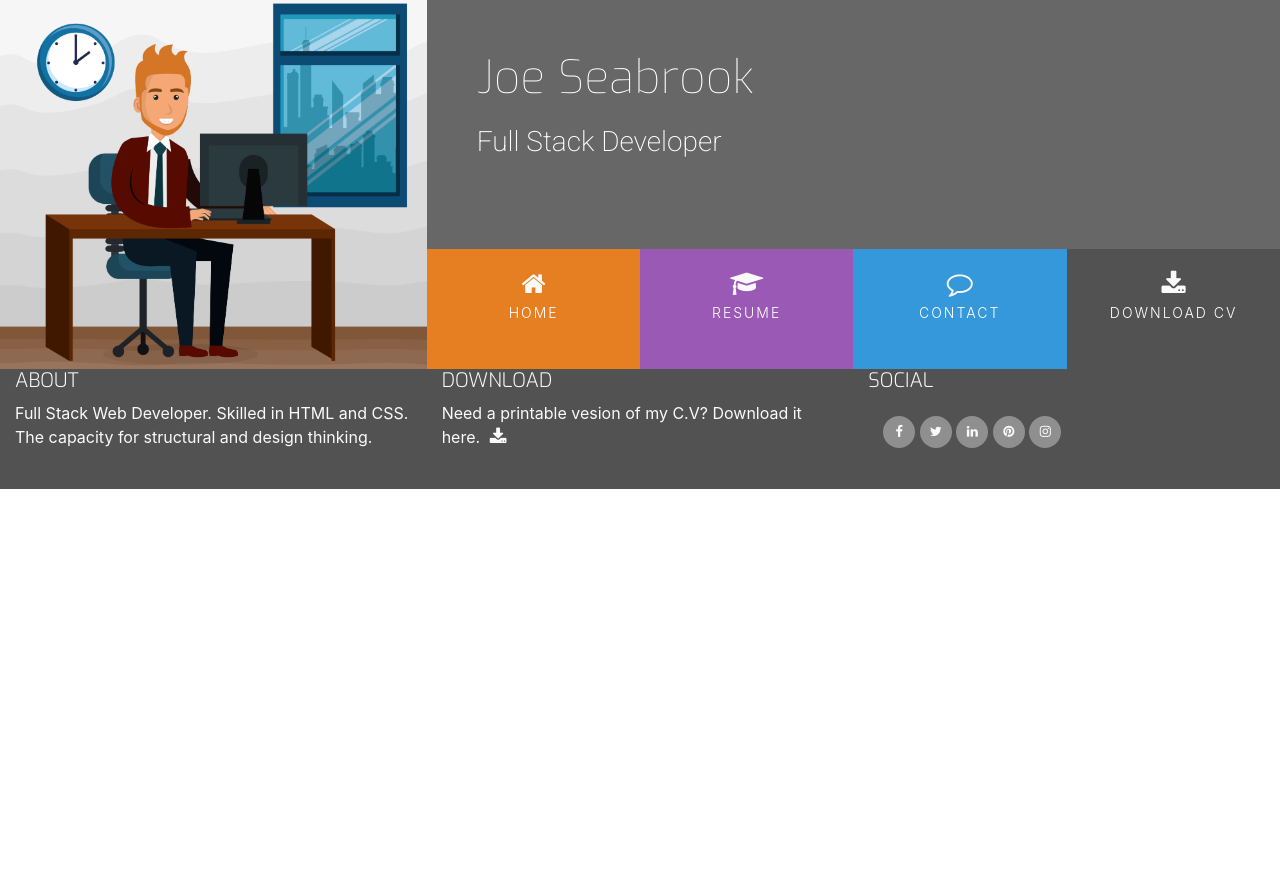
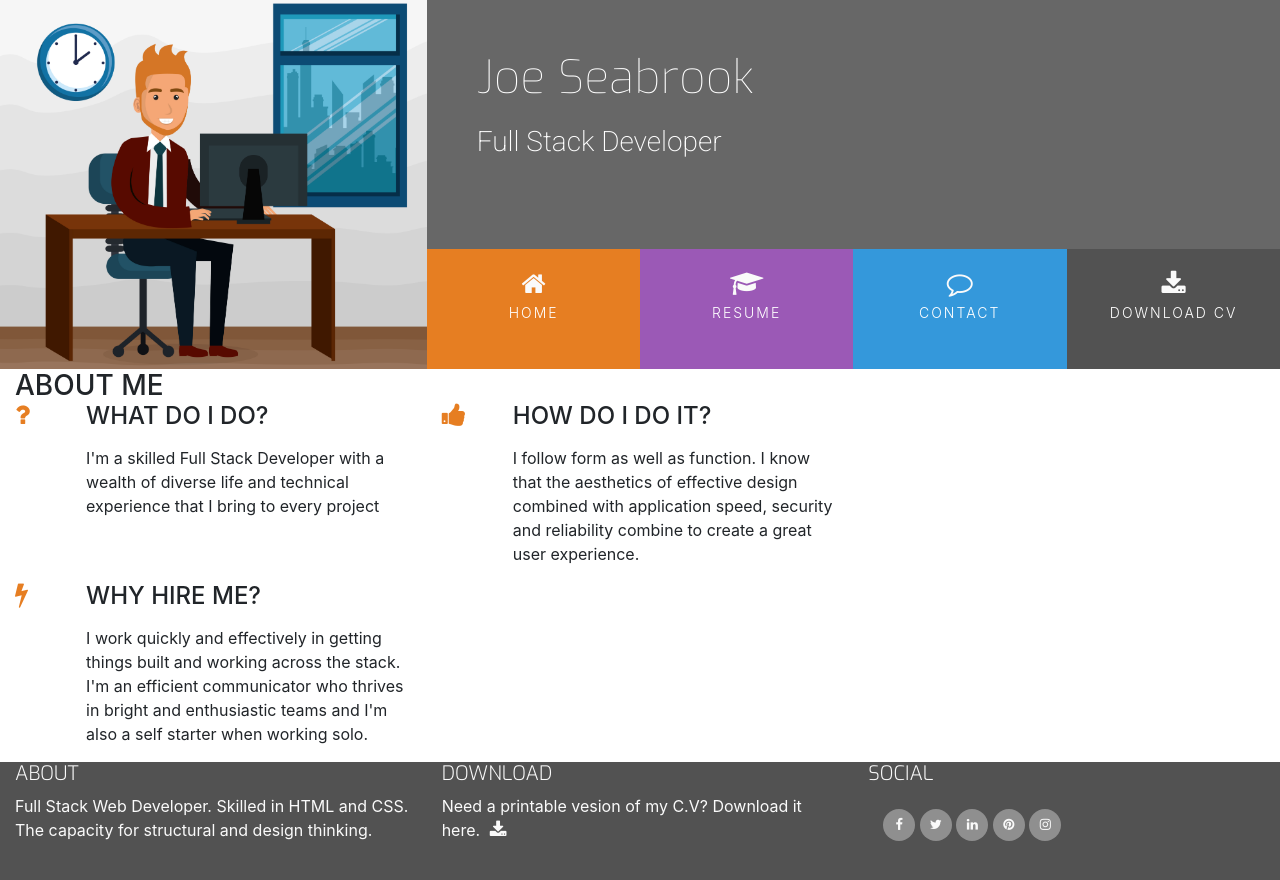
Before and after one commit to Jaycode88/mycv, a plain HTML site: page index.html in a window 1280 px wide. Before the commit the page ends 800 px from the top, so only its background shows below. Drawn offline with nearby package versions, Linux system fonts and the light colour scheme.

Commit message:
Add about me index.html

```diff
--- a/assets/css/style.css
+++ b/assets/css/style.css
@@ -188,3 +188,14 @@ footer {
 #fotter-details {
     padding: 20px;
 }
+
+/*--------------three reasons --------*/
+
+.three-reasons-icon {
+    font-size: 26px;
+    color: #e67e22;
+}
+
+.three-reasons-heading {
+    margin-bottom: 15px;
+}
--- a/index.html
+++ b/index.html
@@ -51,8 +51,61 @@
             </div>
         </div>
     </header>
-    <section>
+    <section class="container-fluid">
+        <div class="row row-table">
+            <div class="col-md-8 bg-color-three-reasons section-column">
+                <div class="row">
+                    <div class="col">
+                        <h3 class="section-heading uppercase">About Me</h3>
+                    </div>
+                </div>
+                <div class="row">
+                    <div class="col-10 offset-1 offset-sm-0 col-sm-4 col-md-6">
+                        <div class="row">
+                            <div class="col-2">
+                                <i class="three-reasons-icon fa fa-question" aria-hidden="true"></i>
+                            </div>
+                            <div class="col-10">
+                                <h4 class="three-reasons-heading uppercase">What do I do?</h4>
+                                <p>I'm a skilled Full Stack Developer with a wealth of diverse
+                                    life and technical experience that I bring to every project
+                                </p>
+                            </div>
+                        </div>
+                    </div>
 
+                    <div class="col-10 offset-1 offset-sm-0 col-sm-4 col-md-6">
+                        <div class="row">
+                            <div class="col-2">
+                                <i class="three-reasons-icon fa fa-thumbs-up" aria-hidden="true"></i>
+                            </div>
+                            <div class="col-10">
+                                <h4 class="three-reasons-heading uppercase">How do I do it?</h4>
+                                <p>I follow form as well as function. I know that the aesthetics of
+                                    effective design combined with application speed, security and reliability
+                                    combine to create a great user experience.
+                                </p>
+                            </div>
+                        </div>
+                    </div>
+                    <div class="col-10 offset-1 offset-sm-0 col-sm-4 col-md-6">
+                        <div class="row">
+                            <div class="col-2">
+                                <i class="three-reasons-icon fa fa-bolt" aria-hidden="true"></i>
+                            </div>
+                            <div class="col-10">
+                                <h4 class="three-reasons-heading uppercase">Why hire me?</h4>
+                                <p>I work quickly and effectively in getting things built and working across the stack.
+                                    I'm an efficient communicator who thrives in bright and enthusiastic teams and I'm
+                                    also
+                                    a self starter when working solo.
+                                </p>
+                            </div>
+                        </div>
+                    </div>
+                </div>
+            </div>
+        </div>
     </section>
     <footer class="container-fluid">
         <div id="footer-details" class="row">
```
Also changed, not shown: contact.html (+0 -2 lines).
